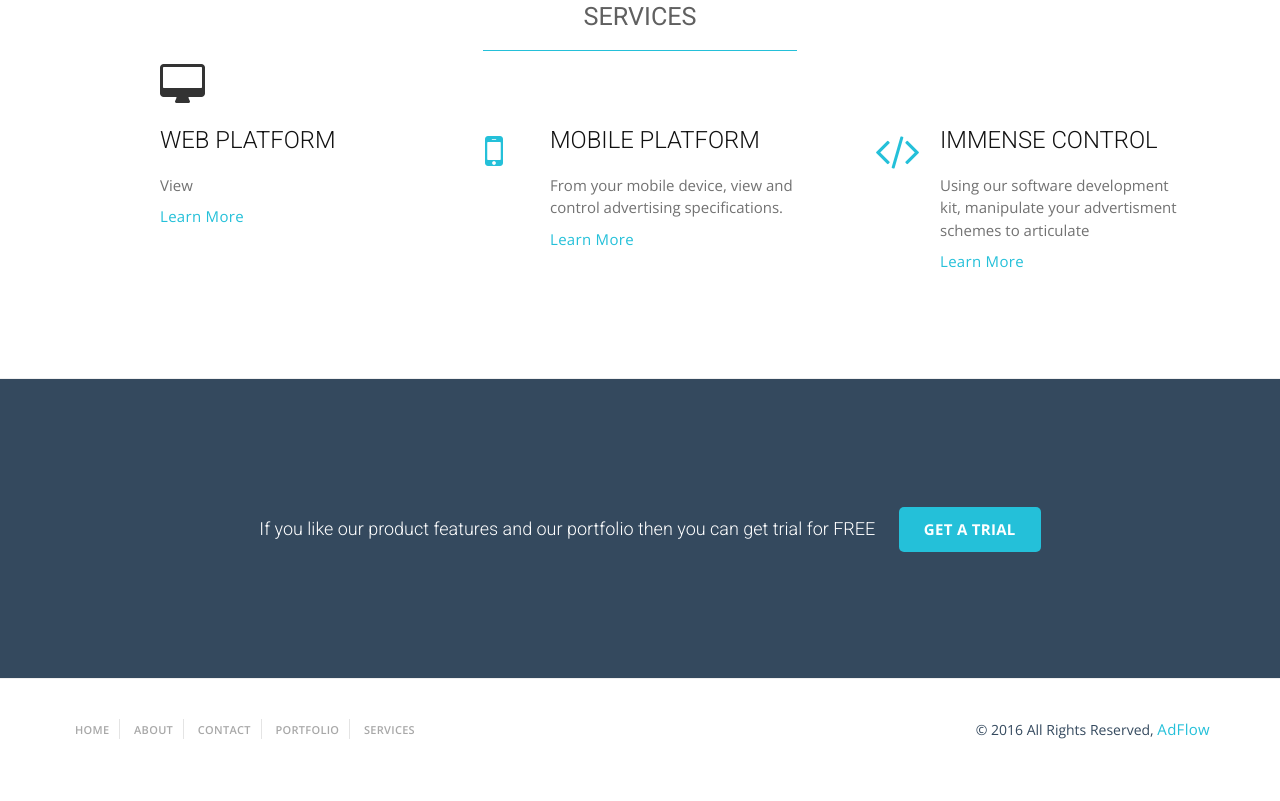
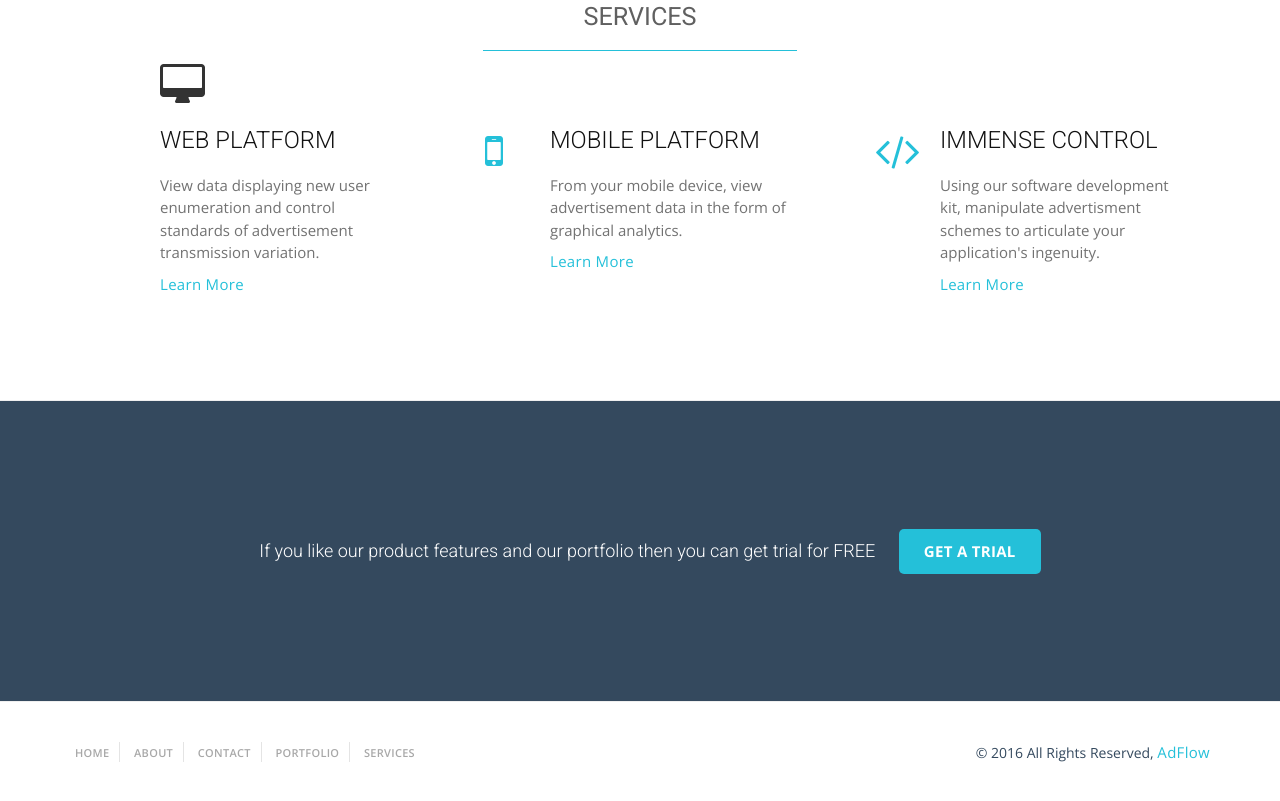
Before and after one commit to AdFlo/AdFlo-Site, a plain HTML site: page index.html in a window 1280 px wide. Shown: the part 756-1557 px from the top of the page. Drawn offline with nearby package versions, Linux system fonts and the light colour scheme.

Commit message:
Descriptions perfected

```diff
--- a/index.html
+++ b/index.html
@@ -121,7 +121,7 @@
                         <div class="service-content text-left">
                             <i class="fa fa-desktop fa-3x"></i>
                             <h3>Web Platform</h3>
-                            <p>View </p>
+                            <p>View data displaying new user enumeration and control standards of advertisement transmission variation.</p>
                             <a href="#">Learn More</a>
                         </div>
                     </div>
@@ -136,7 +136,7 @@
                         </div>
                         <div class="service-content">
                             <h3>Mobile Platform</h3>
-                            <p>From your mobile device, view and control advertising specifications.</p>
+                            <p>From your mobile device, view advertisement data in the form of graphical analytics.</p>
                             <a href="#">Learn More</a>
                         </div>
                     </div>
@@ -151,7 +151,7 @@
                         </div>
                         <div class="service-content">
                             <h3>Immense Control</h3>
-                            <p>Using our software development kit, manipulate your advertisment schemes to articulate </p>
+                            <p>Using our software development kit, manipulate advertisment schemes to articulate your application's ingenuity.</p>
                             <a href="#">Learn More</a>
                         </div>
                     </div>
```
